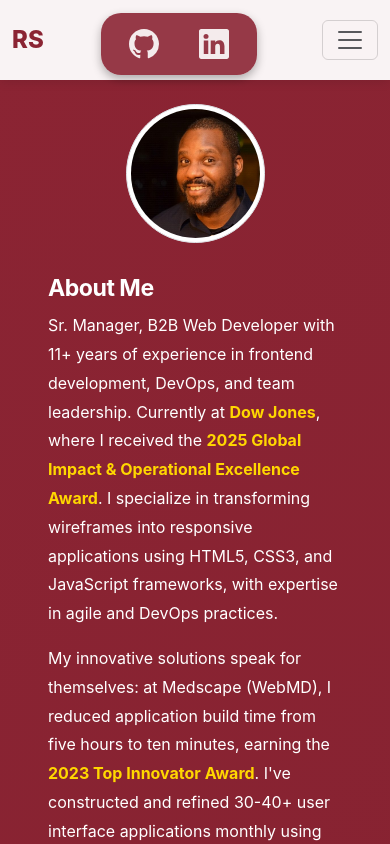
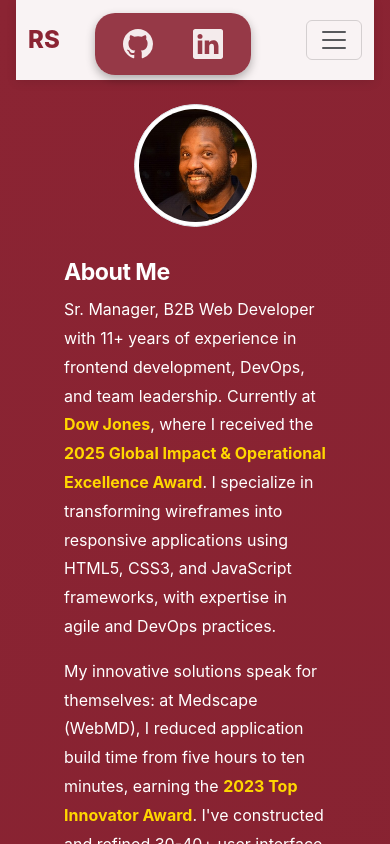
Before and after one commit to rsolomonjr/portfolio-rodney-vite, a React (Vite) app in the folder rsolomonjr-online-portfolio/: page / in a window 390 px wide. Shown: the top 844 px of the page. Built offline with nearby package versions, Linux system fonts and the light colour scheme.

Commit message:
Add 1em horizontal padding to main content on mobile
Add left and right padding of 1em to the main element for mobile devices (max-width: 990px) to improve content spacing and readability on smaller screens.

```diff
--- a/rsolomonjr-online-portfolio/src/App.css
+++ b/rsolomonjr-online-portfolio/src/App.css
@@ -112,6 +112,11 @@ img {
 
 /* Make the cards break to a column at 990px */
 @media (max-width: 990px) {
+
+  main {
+    padding-left: 1em;
+    padding-right: 1em;
+  }
 
   .row {
     display: flex;
```
